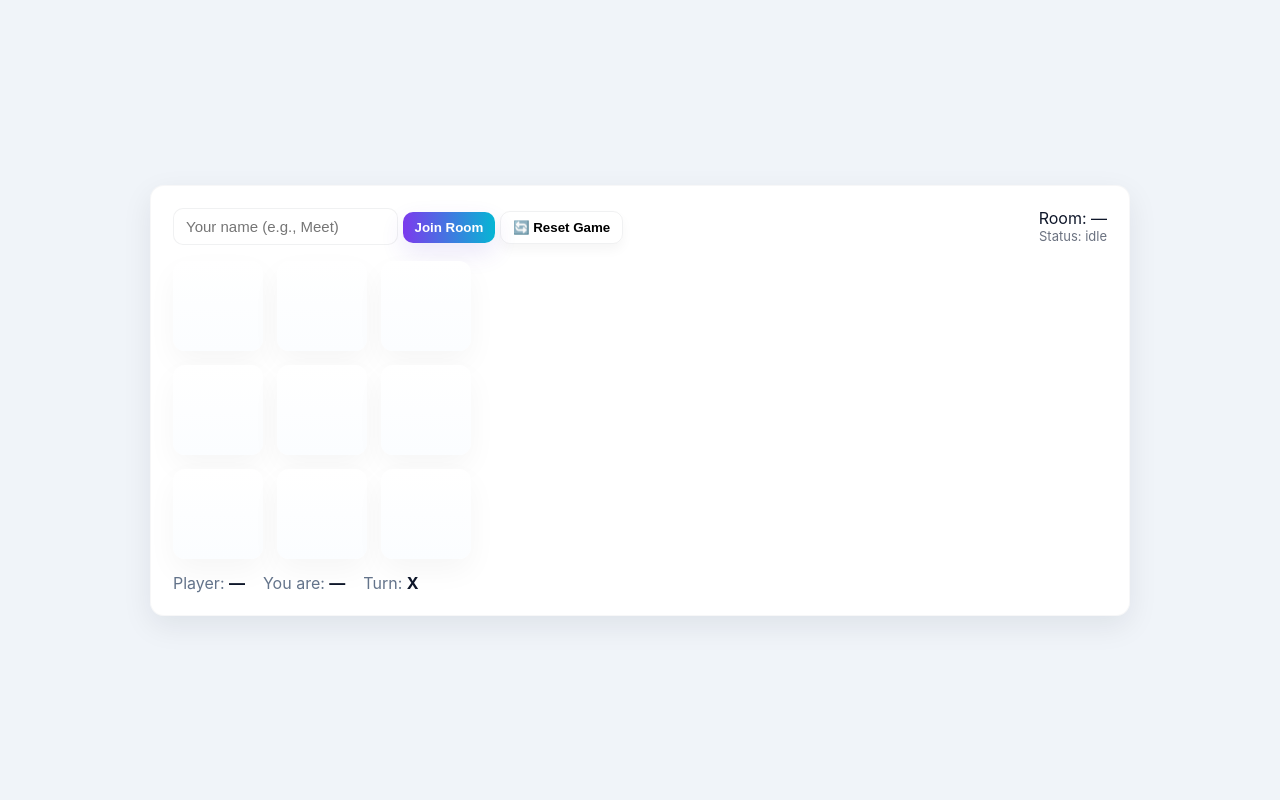
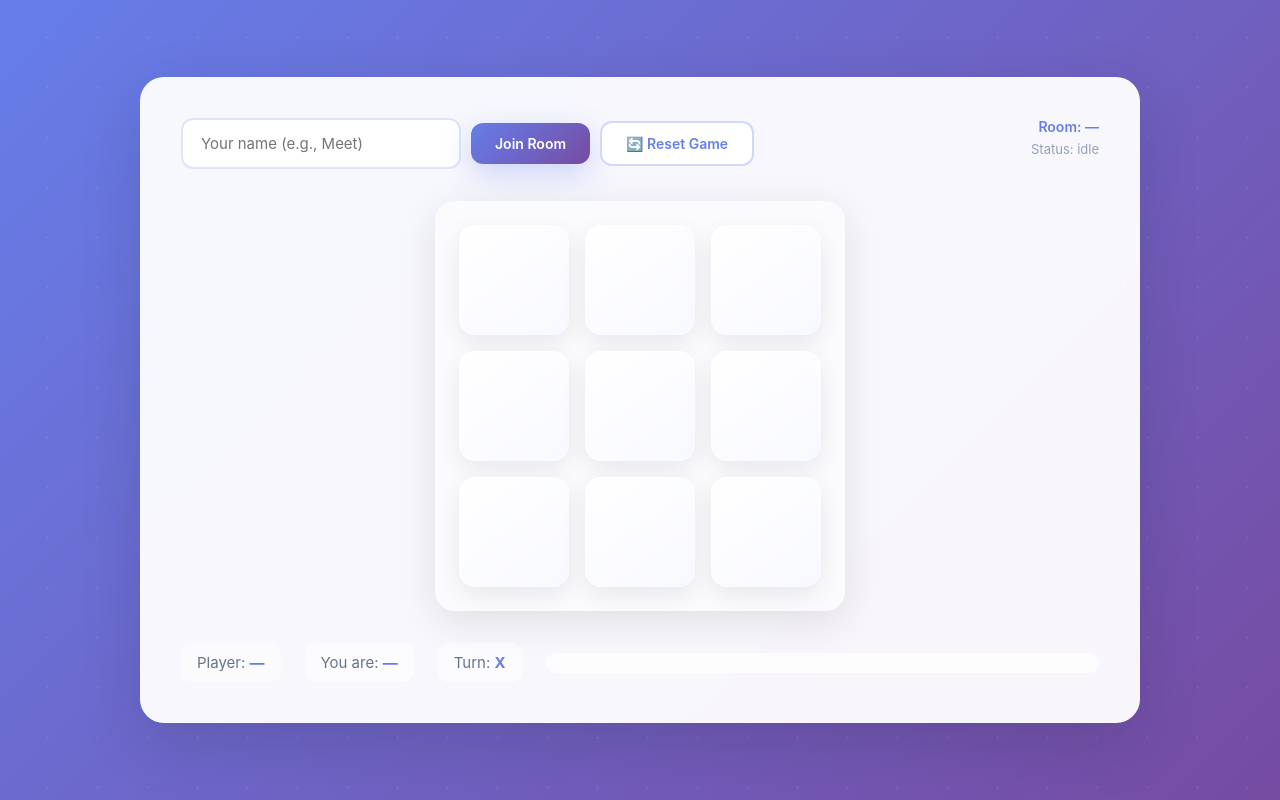
Before and after one commit to me2-z/tictactoe, a website: page public/room.html in a window 1280 px wide. Drawn offline with Linux system fonts and the light colour scheme.

Commit message:
Refactor CSS styles for improved design and layout

```diff
--- a/public/style.css
+++ b/public/style.css
@@ -1,46 +1,452 @@
-:root{
-  --bg: #f0f4f9;
-  --card: rgba(255,255,255,0.95);
-  --accent: linear-gradient(90deg,#7c3aed,#06b6d4);
-  --glass: rgba(255,255,255,0.6);
-  --shadow: 0 10px 30px rgba(16,24,40,0.08);
+:root {
+  --bg: linear-gradient(135deg, #667eea 0%, #764ba2 100%);
+  --card: rgba(255, 255, 255, 0.95);
+  --accent: linear-gradient(135deg, #667eea 0%, #764ba2 100%);
+  --x-color: #f43f5e;
+  --o-color: #3b82f6;
+  --win-line: #fbbf24;
 }
 
-*{box-sizing:border-box}
-body{ margin:0; font-family: Inter, system-ui, -apple-system, 'Segoe UI', Roboto, 'Helvetica Neue', Arial; background:var(--bg); color:#0f172a; min-height:100vh; display:flex; align-items:center; justify-content:center; padding:24px; }
+* {
+  box-sizing: border-box;
+  margin: 0;
+  padding: 0;
+}
 
-.page{ width:100%; max-width:980px; }
+body {
+  font-family: 'Inter', -apple-system, BlinkMacSystemFont, 'Segoe UI', Roboto, sans-serif;
+  background: var(--bg);
+  color: #1e293b;
+  min-height: 100vh;
+  display: flex;
+  align-items: center;
+  justify-content: center;
+  padding: 20px;
+  position: relative;
+  overflow-x: hidden;
+}
 
-.card{ background:var(--card); border-radius:14px; padding:18px; box-shadow:var(--shadow); border:1px solid rgba(10,20,40,0.03); }
-.card.large { padding:22px; }
+body::before {
+  content: '';
+  position: fixed;
+  top: -50%;
+  right: -50%;
+  width: 200%;
+  height: 200%;
+  background: radial-gradient(circle, rgba(255, 255, 255, 0.1) 1px, transparent 1px);
+  background-size: 50px 50px;
+  animation: backgroundMove 20s linear infinite;
+  pointer-events: none;
+  z-index: 0;
+}
 
-.title{ margin:0 0 8px 0; font-size:20px; }
-.lead{ margin:0 0 14px 0; color:#475569; }
+@keyframes backgroundMove {
+  0% { transform: translate(0, 0); }
+  100% { transform: translate(50px, 50px); }
+}
 
-.row{ display:flex; gap:10px; align-items:center; }
+.page {
+  width: 100%;
+  max-width: 1000px;
+  position: relative;
+  z-index: 1;
+}
 
-.field{ margin-bottom:12px; display:block; }
-.field .label{ font-size:13px; color:#64748b; margin-bottom:6px; }
-input[type="text"], input { padding:9px 12px; border-radius:10px; border:1px solid rgba(15,23,42,0.06); min-width:220px; font-size:15px; }
+.card {
+  background: var(--card);
+  border-radius: 24px;
+  padding: 32px;
+  box-shadow: 0 20px 60px rgba(16, 24, 40, 0.15);
+  border: 1px solid rgba(255, 255, 255, 0.3);
+  backdrop-filter: blur(10px);
+  animation: cardSlideIn 0.6s cubic-bezier(0.34, 1.56, 0.64, 1);
+}
 
-.btn{ padding:8px 12px; border-radius:10px; border:0; cursor:pointer; font-weight:600; background:#fff; box-shadow:0 6px 12px rgba(2,6,23,0.04); }
-.btn.ghost{ background:transparent; border:1px solid rgba(15,23,42,0.06); }
-.btn.primary{ background:linear-gradient(90deg,#7c3aed,#06b6d4); color:white; box-shadow:0 10px 24px rgba(92,57,203,0.12); }
+@keyframes cardSlideIn {
+  0% {
+    opacity: 0;
+    transform: translateY(30px) scale(0.95);
+  }
+  100% {
+    opacity: 1;
+    transform: translateY(0) scale(1);
+  }
+}
 
-.muted{ color:#6b7280; }
-.small{ font-size:13px; }
+.card.large {
+  padding: 40px;
+}
 
-.topbar{ display:flex; justify-content:space-between; align-items:center; gap:12px; margin-bottom:16px; }
-.meta{ text-align:right; }
+.title {
+  margin: 0 0 12px 0;
+  font-size: 32px;
+  font-weight: 700;
+  background: var(--accent);
+  -webkit-background-clip: text;
+  -webkit-text-fill-color: transparent;
+  background-clip: text;
+  letter-spacing: -0.5px;
+}
 
-.board-wrap{ position:relative; width:calc(90px*3 + 14px*2); height:calc(90px*3 + 14px*2); margin:12px 0; display:block; }
-.board{ display:grid; grid-template-columns:repeat(3,90px); gap:14px; width:100%; height:100%; align-content:center; justify-content:center; padding:6px; }
-.cell{ width:90px; height:90px; border-radius:12px; background:linear-gradient(180deg,#ffffff,#fbfdff); display:flex; align-items:center; justify-content:center; font-size:44px; box-shadow:0 12px 30px rgba(2,6,23,0.04); cursor:pointer; user-select:none; transition:transform .12s ease, box-shadow .12s ease; }
-.cell:hover{ transform:translateY(-4px); box-shadow:0 18px 36px rgba(2,6,23,0.06); }
-.cell.win{ animation:pop .45s cubic-bezier(.2,.9,.2,1) both; }
-@keyframes pop { 0%{ transform:scale(.86) } 60%{ transform:scale(1.06) } 100%{ transform:scale(1) } }
+.lead {
+  margin: 0 0 24px 0;
+  color: #64748b;
+  line-height: 1.6;
+  font-size: 15px;
+}
 
-.info-row{ display:flex; gap:18px; align-items:center; margin-top:14px; flex-wrap:wrap; }
-.link{ width:100%; border:none; background:transparent; font-size:14px; padding:8px; }
+.row {
+  display: flex;
+  gap: 12px;
+  align-items: center;
+  flex-wrap: wrap;
+  margin-bottom: 16px;
+}
 
-canvas#lineCanvas{ position:absolute; left:0; top:0; pointer-events:none; }
+.field {
+  margin-bottom: 20px;
+  display: block;
+}
+
+.field .label {
+  font-size: 14px;
+  font-weight: 600;
+  color: #475569;
+  margin-bottom: 8px;
+}
+
+input[type="text"],
+input {
+  padding: 14px 18px;
+  border-radius: 12px;
+  border: 2px solid rgba(102, 126, 234, 0.2);
+  min-width: 260px;
+  font-size: 15px;
+  transition: all 0.3s ease;
+  background: white;
+  font-family: inherit;
+}
+
+input:focus {
+  outline: none;
+  border-color: #667eea;
+  box-shadow: 0 0 0 4px rgba(102, 126, 234, 0.1);
+  transform: translateY(-1px);
+}
+
+.btn {
+  padding: 12px 24px;
+  border-radius: 12px;
+  border: none;
+  cursor: pointer;
+  font-weight: 600;
+  font-size: 14px;
+  transition: all 0.3s ease;
+  position: relative;
+  overflow: hidden;
+  font-family: inherit;
+}
+
+.btn::before {
+  content: '';
+  position: absolute;
+  top: 50%;
+  left: 50%;
+  width: 0;
+  height: 0;
+  border-radius: 50%;
+  background: rgba(255, 255, 255, 0.3);
+  transform: translate(-50%, -50%);
+  transition: width 0.6s, height 0.6s;
+}
+
+.btn:hover::before {
+  width: 300px;
+  height: 300px;
+}
+
+.btn.ghost {
+  background: white;
+  border: 2px solid rgba(102, 126, 234, 0.3);
+  color: #667eea;
+}
+
+.btn.ghost:hover {
+  background: rgba(102, 126, 234, 0.1);
+  border-color: #667eea;
+  transform: translateY(-2px);
+  box-shadow: 0 8px 20px rgba(102, 126, 234, 0.2);
+}
+
+.btn.primary {
+  background: var(--accent);
+  color: white;
+  box-shadow: 0 10px 30px rgba(102, 126, 234, 0.3);
+}
+
+.btn.primary:hover {
+  transform: translateY(-2px);
+  box-shadow: 0 15px 40px rgba(102, 126, 234, 0.4);
+}
+
+.btn:active {
+  transform: translateY(0) !important;
+}
+
+.btn:disabled {
+  opacity: 0.5;
+  cursor: not-allowed;
+}
+
+.muted {
+  color: #94a3b8;
+}
+
+.small {
+  font-size: 13px;
+}
+
+.topbar {
+  display: flex;
+  justify-content: space-between;
+  align-items: flex-start;
+  gap: 16px;
+  margin-bottom: 32px;
+  flex-wrap: wrap;
+}
+
+.topbar > div:first-child {
+  display: flex;
+  gap: 10px;
+  flex-wrap: wrap;
+  align-items: center;
+}
+
+.meta {
+  text-align: right;
+  display: flex;
+  flex-direction: column;
+  gap: 6px;
+}
+
+#roomLabel {
+  font-weight: 600;
+  color: #667eea;
+  font-size: 14px;
+}
+
+.board-wrap {
+  position: relative;
+  width: fit-content;
+  margin: 32px auto;
+  padding: 24px;
+  background: rgba(255, 255, 255, 0.5);
+  border-radius: 20px;
+  box-shadow: 0 10px 40px rgba(0, 0, 0, 0.1);
+}
+
+.board {
+  display: grid;
+  grid-template-columns: repeat(3, 110px);
+  gap: 16px;
+  position: relative;
+}
+
+.cell {
+  width: 110px;
+  height: 110px;
+  border-radius: 16px;
+  background: linear-gradient(145deg, #ffffff, #f8f9ff);
+  display: flex;
+  align-items: center;
+  justify-content: center;
+  font-size: 56px;
+  font-weight: 700;
+  box-shadow: 0 8px 24px rgba(0, 0, 0, 0.08);
+  cursor: pointer;
+  user-select: none;
+  transition: all 0.2s cubic-bezier(0.34, 1.56, 0.64, 1);
+  position: relative;
+  overflow: hidden;
+}
+
+.cell::before {
+  content: '';
+  position: absolute;
+  top: 0;
+  left: 0;
+  right: 0;
+  bottom: 0;
+  background: linear-gradient(135deg, rgba(102, 126, 234, 0.1), rgba(118, 75, 162, 0.1));
+  opacity: 0;
+  transition: opacity 0.3s ease;
+}
+
+.cell:hover::before {
+  opacity: 1;
+}
+
+.cell:hover {
+  transform: translateY(-6px) scale(1.05);
+  box-shadow: 0 16px 40px rgba(0, 0, 0, 0.15);
+}
+
+.cell:active {
+  transform: translateY(-2px) scale(1.02);
+}
+
+.cell[data-symbol="X"] {
+  color: var(--x-color);
+  animation: cellPop 0.4s cubic-bezier(0.34, 1.56, 0.64, 1);
+}
+
+.cell[data-symbol="O"] {
+  color: var(--o-color);
+  animation: cellPop 0.4s cubic-bezier(0.34, 1.56, 0.64, 1);
+}
+
+@keyframes cellPop {
+  0% {
+    transform: scale(0.3);
+    opacity: 0;
+  }
+  50% {
+    transform: scale(1.15);
+  }
+  100% {
+    transform: scale(1);
+    opacity: 1;
+  }
+}
+
+.cell.win {
+  animation: winPulse 0.6s cubic-bezier(0.34, 1.56, 0.64, 1);
+  background: linear-gradient(145deg, #fef3c7, #fde68a);
+}
+
+@keyframes winPulse {
+  0% {
+    transform: scale(1);
+  }
+  30% {
+    transform: scale(1.15);
+  }
+  50% {
+    transform: scale(0.95);
+  }
+  70% {
+    transform: scale(1.08);
+  }
+  100% {
+    transform: scale(1);
+  }
+}
+
+.info-row {
+  display: flex;
+  gap: 24px;
+  align-items: center;
+  margin-top: 24px;
+  flex-wrap: wrap;
+  font-size: 15px;
+}
+
+.info-row > div {
+  padding: 10px 16px;
+  background: rgba(255, 255, 255, 0.6);
+  border-radius: 10px;
+}
+
+.info-row strong {
+  color: #667eea;
+  font-weight: 700;
+}
+
+#msg {
+  flex: 1;
+  text-align: right;
+  font-weight: 600;
+  font-size: 14px;
+  padding: 10px 16px;
+  border-radius: 10px;
+  background: rgba(255, 255, 255, 0.8);
+  transition: all 0.3s ease;
+}
+
+canvas#lineCanvas {
+  position: absolute;
+  left: 24px;
+  top: 24px;
+  pointer-events: none;
+  z-index: 10;
+}
+
+.link {
+  width: 100%;
+  border: 2px solid rgba(102, 126, 234, 0.2);
+  background: white;
+  font-size: 14px;
+  padding: 12px;
+  border-radius: 10px;
+  font-family: 'Courier New', monospace;
+  margin: 12px 0;
+}
+
+hr {
+  border: none;
+  height: 1px;
+  background: linear-gradient(90deg, transparent, rgba(102, 126, 234, 0.3), transparent);
+  margin: 24px 0;
+}
+
+/* Responsive */
+@media (max-width: 640px) {
+  .card {
+    padding: 24px;
+  }
+
+  .board {
+    grid-template-columns: repeat(3, 90px);
+    gap: 12px;
+  }
+
+  .cell {
+    width: 90px;
+    height: 90px;
+    font-size: 48px;
+  }
+
+  .title {
+    font-size: 24px;
+  }
+
+  input {
+    min-width: 200px;
+  }
+
+  .info-row {
+    gap: 12px;
+  }
+}
+
+/* Confetti effect for winner */
+@keyframes confetti {
+  0% {
+    transform: translateY(0) rotate(0deg);
+    opacity: 1;
+  }
+  100% {
+    transform: translateY(100vh) rotate(720deg);
+    opacity: 0;
+  }
+}
+
+.confetti {
+  position: fixed;
+  width: 10px;
+  height: 10px;
+  background: var(--accent);
+  animation: confetti 3s ease-out forwards;
+  z-index: 1000;
+  pointer-events: none;
+}
```
